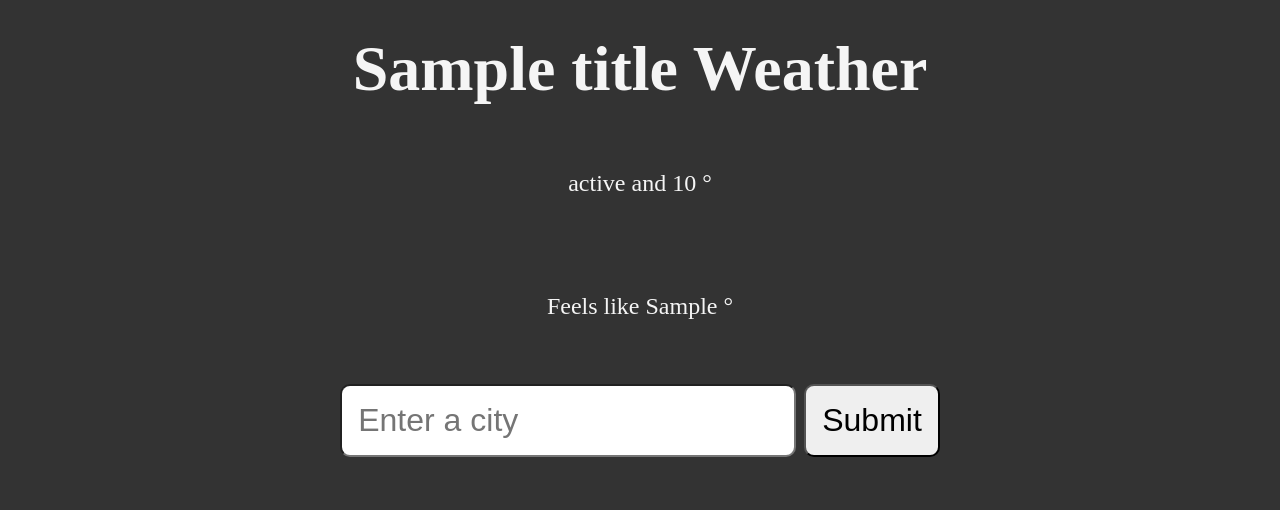
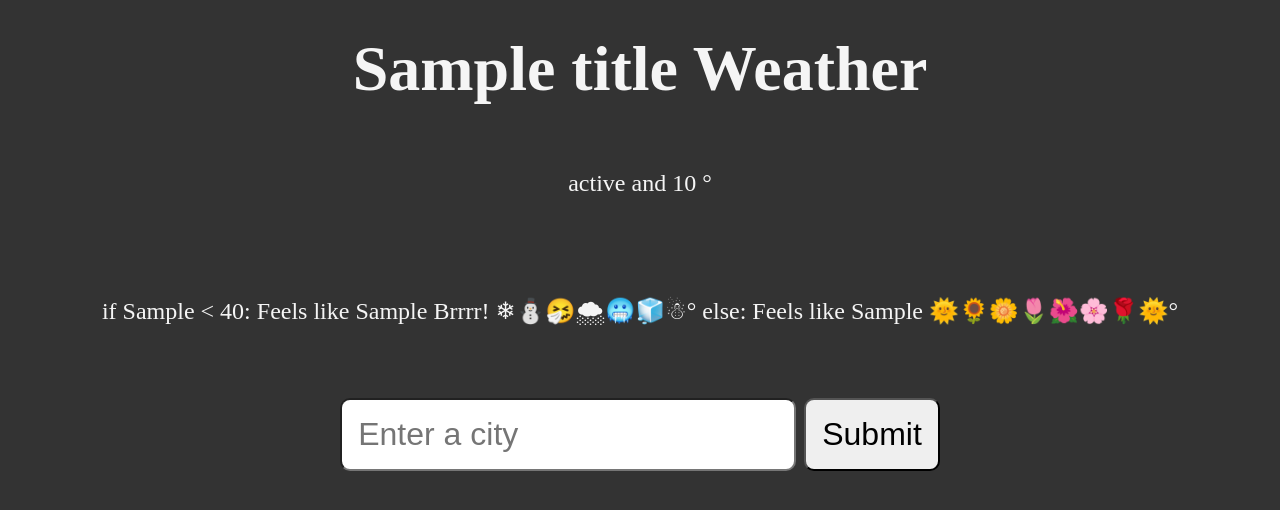
Before and after one commit to Drethanas/python-weather, a Flask app: template templates/weather.html in a window 1280 px wide. Shown: the top 510 px of the page. Run offline with Flask 3, Linux system fonts and the light colour scheme; the template is opened without the code that fills it: most values are stand-ins (such as "Sample title", 1, 10 or a date in 2020).

Commit message:
added cold weather check

```diff
--- a/templates/weather.html
+++ b/templates/weather.html
@@ -11,14 +11,17 @@
 <body>
     <h1>{{ title }} Weather</h1>
     <p>{{ status }} and {{temp}} &deg;</p>
-    <p>Feels like {{ feels_like }} &deg;</p>
+
+    <p>
+        if {{ feels_like }} < 40: Feels like {{ feels_like }} Brrrr! ❄⛄🤧🌨🥶🧊☃&deg; else: Feels like {{ feels_like }}
+            🌞🌻🌼🌷🌺🌸🌹🌞&deg; </p>
 
 
 
-    <form action="/weather">
-        <input type="text" name="city" id="city" placeholder="Enter a city" />
-        <button type="submit">Submit</button>
-    </form>
+            <form action="/weather">
+                <input type="text" name="city" id="city" placeholder="Enter a city" />
+                <button type="submit">Submit</button>
+            </form>
 </body>
 
 </html>
```
